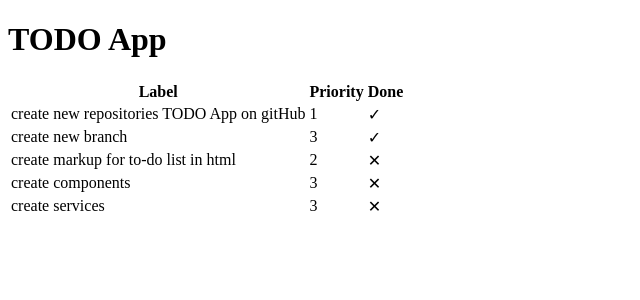
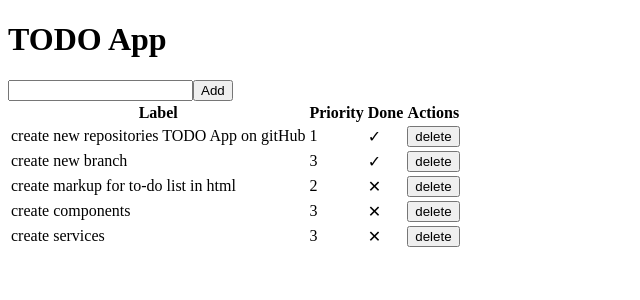
Before and after one commit to Endorrfin/todo-app-angular-js, an Angular app: page / in a window 1280 px wide. Shown: the top 300 px of the page, without its empty margins (0-640 px from the left). Built offline with nearby package versions, Linux system fonts and the light colour scheme.

Commit message:
added input into my Todo

```diff
--- a/src/app/app.component.html
+++ b/src/app/app.component.html
@@ -7,15 +7,22 @@
   - {{ todo.done }}
 </div> -->
 
+<input type="text" #newTodo />
+<button (click)="addTodo(newTodo.value); newTodo.value=''">Add</button>
+
 <table>
   <tr>
     <th>Label</th>
     <th>Priority</th>
     <th>Done</th>
+    <th>Actions</th>
   </tr>
   <tr *ngFor="let todo of todos">
     <td>{{ todo.label }}</td>
     <td>{{ todo.priority }}</td>
     <td>{{ todo.done ? '&#10003;' : '&#10005;' }}</td>
+    <td>
+      <button (click)="deleteTodo(todo)">delete</button>
+    </td>
   </tr>
 </table>
--- a/src/app/app.component.ts
+++ b/src/app/app.component.ts
@@ -35,4 +35,17 @@
       priority: 3
     }
   ];
+
+  addTodo(newTodoLabel) {
+    var newTodo = {
+      label: newTodoLabel,
+      priority: 1,
+      done: false
+    };
+    this.todos.push(newTodo);
+  }
+
+  deleteTodo(todo) {
+    this.todos = this.todos.filter( t => t.label !== todo.label );
+  }
 }
```
